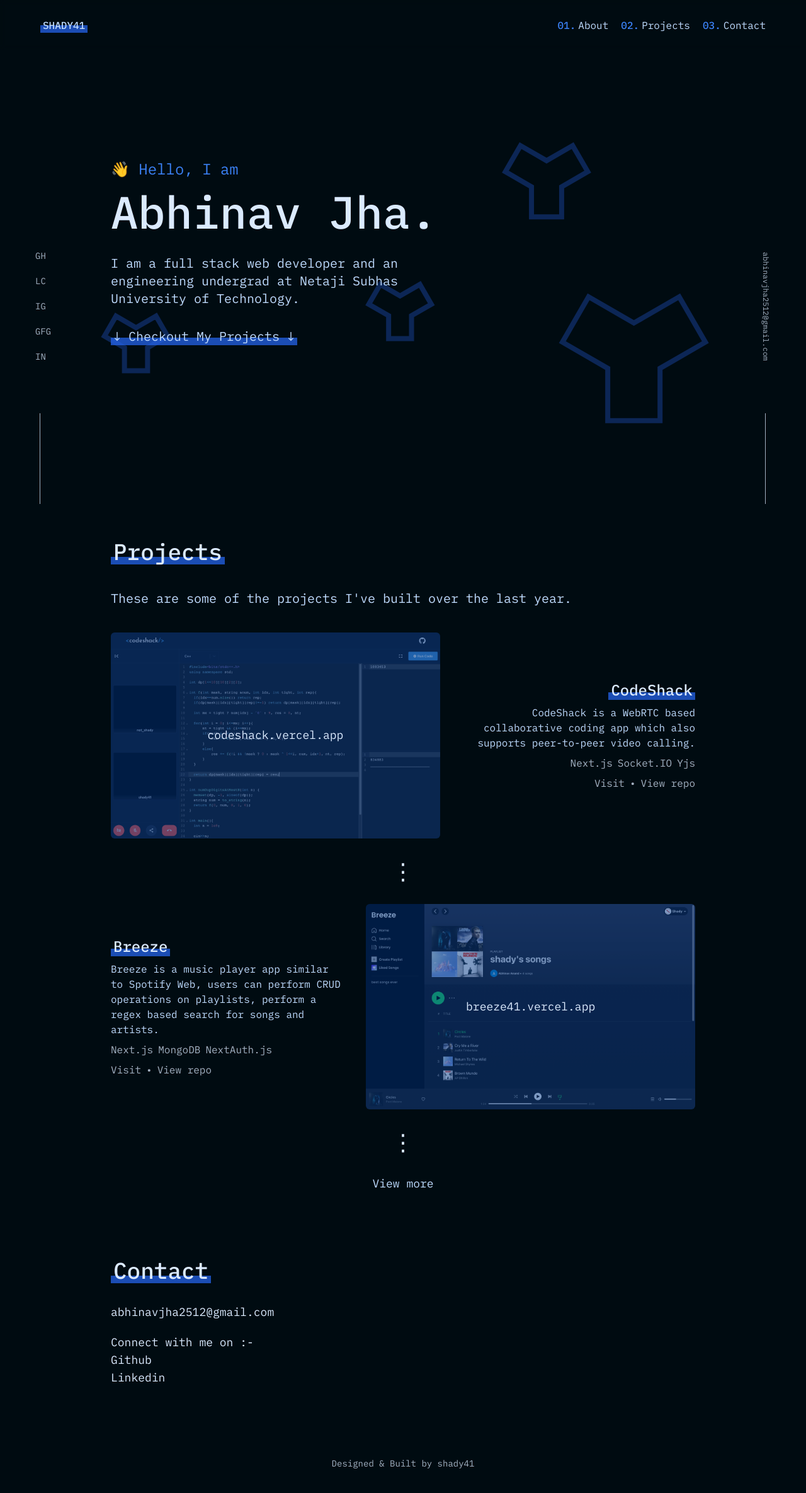
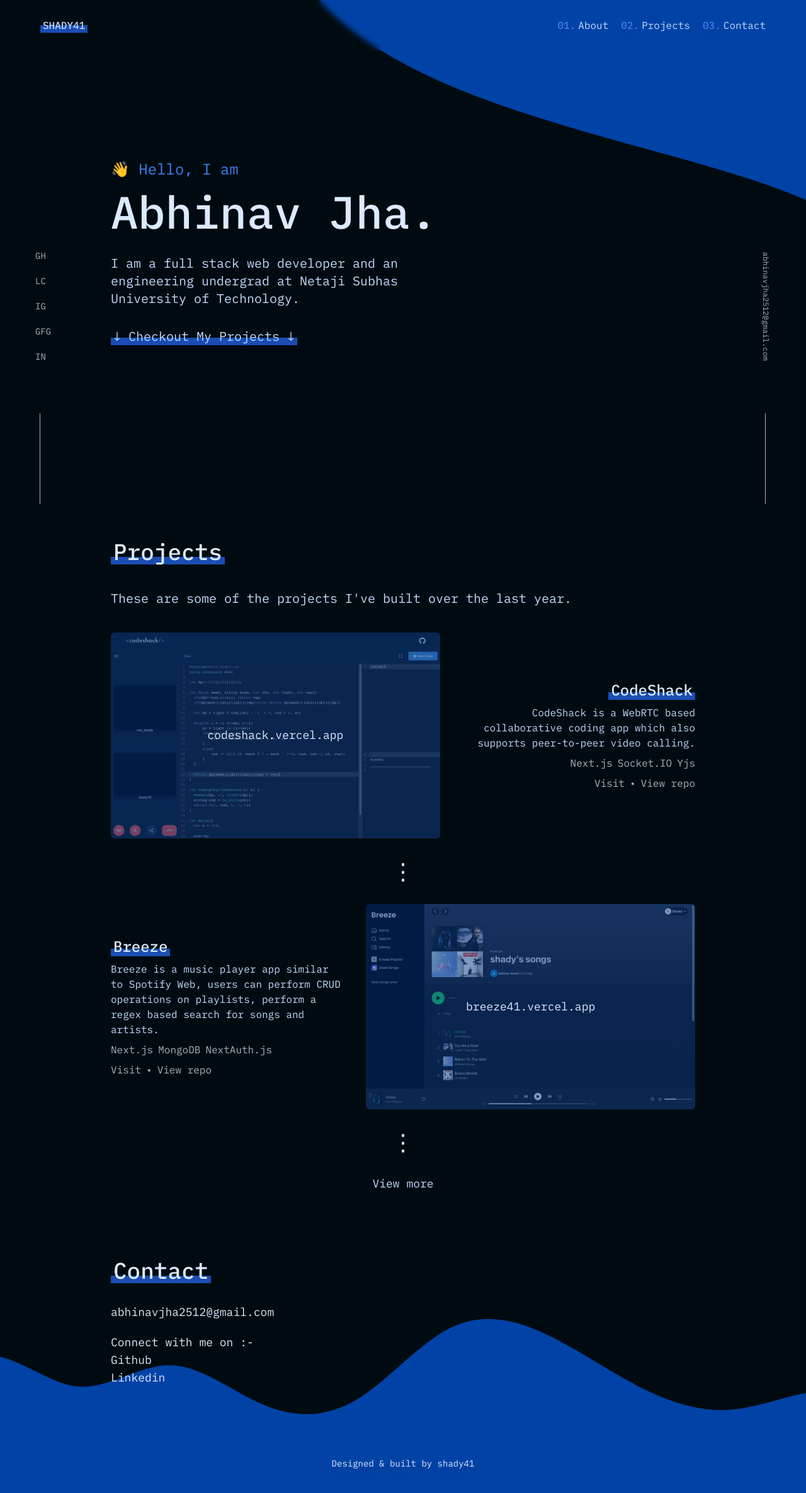
Before and after one commit to shadyy41/shady41-2.0, a Next.js app: page / in a window 1280 px wide. Shown: the top 2370 px of the page at 63% size. Built offline with nearby package versions, Linux system fonts and the light colour scheme.

Commit message:
Added new svgs for background

```diff
--- a/components/About.jsx
+++ b/components/About.jsx
@@ -1,6 +1,6 @@
 const About = () => {
   return (
-    <div id="About" className="flex flex-col h-screen w-full md:w-12/13 items-start justify-center gap-4">
+    <div id="About" className="flex flex-col h-screen w-full md:w-12/13 items-start justify-center gap-4 drop-shadow-xl">
       <h2 className="text-xl md:text-2xl text-blue-500">
         👋 Hello, I am
       </h2>
--- a/components/Footer.jsx
+++ b/components/Footer.jsx
@@ -1,8 +1,8 @@
 const Footer = () => {
   return (
-    <footer className="flex w-full items-center justify-center text-blue-100/75 text-sm my-14">
+    <footer className="flex w-full items-center justify-center text-blue-100 text-sm my-14 drop-shadow-xl">
       <h1>
-        Designed &#38; Built by shady41
+        Designed &#38; built by shady41
       </h1>
     </footer>
   )
--- a/components/Navbar.jsx
+++ b/components/Navbar.jsx
@@ -33,7 +33,7 @@ const Navbar = () => {
           {links.map((link, i)=>{
             return (<a href={`#${link}`} key={uuid()} className="link-underline">
                 <span className="h-full flex items-center">
-                  <span className="mr-1 text-blue-500 font-medium">0{i+1}. </span>{link}
+                  <span className="mr-1 text-blue-500 font-medium drop-shadow-lg">0{i+1}. </span>{link}
                 </span>
               </a>)
           })}
--- a/pages/_app.js
+++ b/pages/_app.js
@@ -1,6 +1,7 @@
 import '../styles/globals.css'
 import Sidebar from '../components/Sidebar'
 import Navbar from '../components/Navbar'
+import Image from 'next/image'
 import { useEffect } from 'react'
 
 const MyApp = ({ Component, pageProps }) => {
@@ -9,8 +10,11 @@ const MyApp = ({ Component, pageProps }) => {
     loader.style.display = 'none';
   }, []);
   return <>
+    {/* <div className="bg-[url('/top.svg')] bg-fit bg-no-repeat bg-top absolute top-0 w-full h-full"></div> */}
+    {/* <div className="bg-[url('/bottom.svg')] bg-fit bg-no-repeat bg-bottom absolute bottom-0 w-full h-full"></div> */}
+
     <Navbar/>
-    <main className="flex w-full items-start justify-start cursor-default select-none px-10 md:px-16 bg-[url('/mob-back.svg')] md:bg-[url('/back.svg')] bg-contain bg-no-repeat">
+    <main className="flex w-full items-start justify-start cursor-default select-none px-10 md:px-16">
       <Sidebar dir={1}/><Component {...pageProps}/><Sidebar dir={0}/>
     </main>
   </>
--- a/pages/_document.js
+++ b/pages/_document.js
@@ -9,7 +9,7 @@ class MyDocument extends Document {
                   {loader}
                 </style>
               </Head>
-              <body className="bg-primary font-ibm-mono">
+              <body className="bg-primary font-ibm-mono relative before:absolute before:top-0 before:w-full before:h-full before:bg-[url('/top.svg')] before:bg-fit before:bg-no-repeat before:bg-top after:absolute after:top-0 after:w-full after:h-full after:bg-[url('/bottom.svg')] after:bg-fit after:bg-no-repeat after:bg-bottom after:z-[-10] before:z-[-10]">
                 <div id={'globalLoader'}>
                   <div className="loader">
                     <div/>
```
Also changed, not shown: public/bottom.svg (added), public/top.svg (added).
